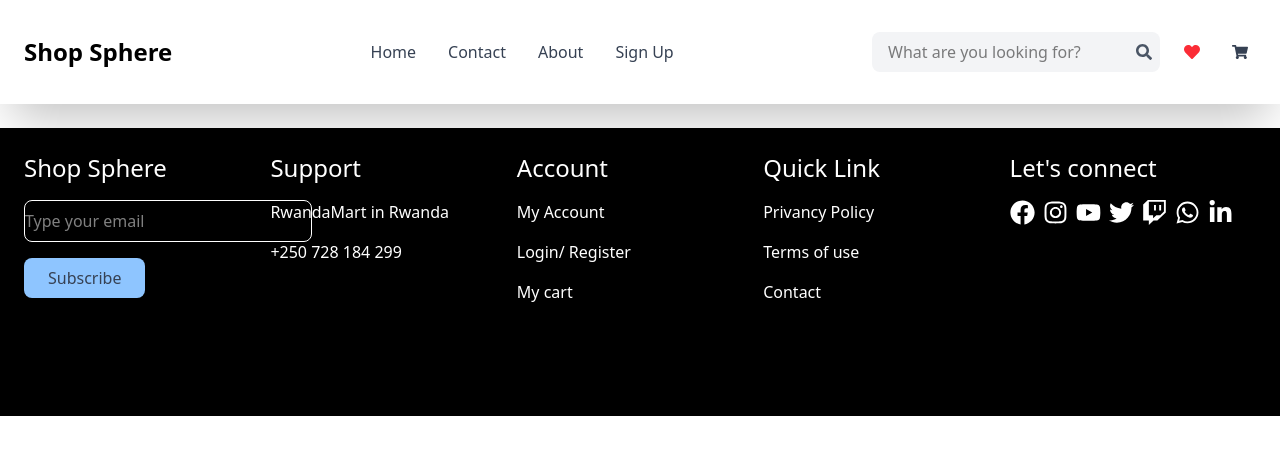
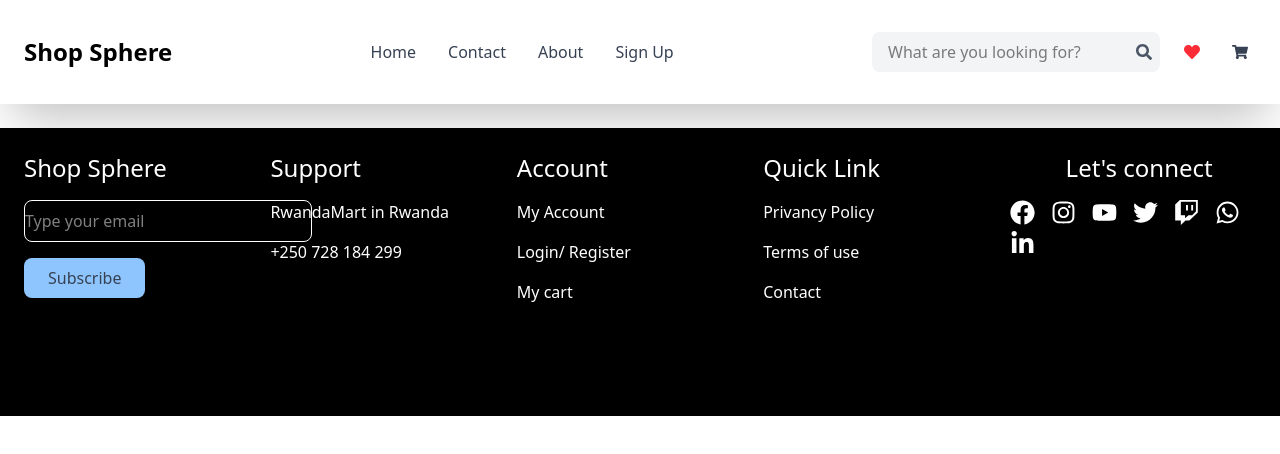
Before and after one commit to niyomugaboetiene/ecommerce-app, a React (Vite) app: page /footer in a window 1280 px wide. Shown: the top 454 px of the page. Built offline with nearby package versions, Linux system fonts and the light colour scheme.

Commit message:
ecommerce: building about footer

```diff
--- a/src/pages/Footer.jsx
+++ b/src/pages/Footer.jsx
@@ -29,20 +29,17 @@ const Footer = () => {
                  </div>
 
                    <div>
-                  <h1 className="font-medium text-2xl mb-4">Let's connect</h1>
-                  <div className="space-x-2">
-                       <button className="text-[25px]"> <FaFacebook /> </button>
-                       <button className="text-[25px]"><FaInstagram /> </button>
-                       <button className="text-[25px]"><FaYoutube /> </button>
-                       <button className="text-[25px]"> <FaTwitter /> </button>
-                       <button className="text-[25px]"><FaTwitch /> </button>
-                       <button className="text-[25px]"><FaWhatsapp /> </button>
-                       <button className="text-[25px]"><FaLinkedinIn /> </button>
+                  <h1 className="font-medium text-2xl mb-4 ms-14">Let's connect</h1>
+                  <div className="space-x-4">
+                       <button className="text-[25px] hover:text-blue-500 hover:translate-y-1 transform duration-200"> <FaFacebook /> </button>
+                       <button className="text-[25px] hover:text-purple-500 hover:translate-y-1 transform duration-200"><FaInstagram /> </button>
+                       <button className="text-[25px] hover:text-red-500 hover:translate-y-1 transform duration-200"><FaYoutube /> </button>
+                       <button className="text-[25px] hover:text-white  hover:translate-y-1 transform duration-200"> <FaTwitter /> </button>
+                       <button className="text-[25px] hover:text-blue-500 hover:translate-y-1 transform duration-200"><FaTwitch /> </button>
+                       <button className="text-[25px] hover:text-blue-500 hover:translate-y-1 transform duration-200"><FaWhatsapp /> </button>
+                       <button className="text-[25px] hover:text-blue-500 hover:translate-y-1 transform duration-200"><FaLinkedinIn /> </button>
                     </div>
                    </div>
-
-
-
             </div>
         </div>
     )
```
